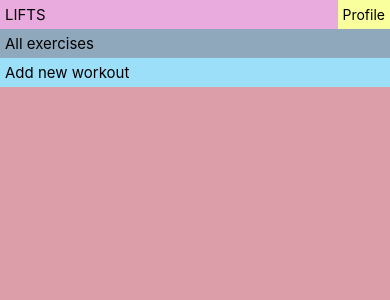
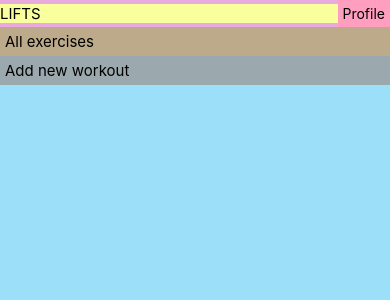
Before and after one commit to brsxt/LIFTS-dev, a React Native app: screen / in a window 390 px wide. Shown: the top 300 px of the page. Built offline with nearby package versions, Linux system fonts and the light colour scheme.

Commit message:
custom titles

```diff
--- a/App.tsx
+++ b/App.tsx
@@ -1,62 +1,10 @@
-import { SafeAreaView, View, StatusBar } from 'react-native';
-import { useState } from 'react';
-
-import Exercise from './screens/exercise';
-import ExerciseList from './screens/exerciseList';
-import DayList from './screens/dayList';
-import Item from './components/item';
-import ExerciseSettings from './screens/exerciseSettings';
-import DaySettings from './screens/daySettings';
-import { navigatorProps } from './utils/types';
-import Confirm from './screens/confirm';
-import Profile from './screens/profile';
-import { ContextProvider } from './context';
-import { getStyle } from './utils/styles';
-import Button from './components/button';
-import { exportData } from './storage/_helpers';
-import JSON from './screens/json';
-
-exportData()
+import ContextProvider from './app/context';
+import Navigator from './app/navigator';
 
 export default function App() {
-    //page and props are arrays to implement back functionality
-    const [page, setPage] = useState(['DayList']);
-    const [props, setProps] = useState([{}]);
-    const [title, setTitle] = useState('LIFTS');
-    const [headerRight, setHeaderRight] = useState<React.JSX.Element|undefined>(undefined);
-    const getPage = (): string => page[page.length-1];
-    const newPage = (s: string): void => setPage([...page, s]);
-    const getProps = (): navigatorProps => props[props.length-1];
-    const newProps = (p: navigatorProps): void => setProps([...props, p]);
-    const goBack = (x:number=1): void => {
-        if (x < 1)
-            throw new Error(`Bad back parameter: ${1}`);
-        setPage((a) => a.slice(0, -x));
-        setProps((a) => a.slice(0, -x));
-    }
     return (
         <ContextProvider>
-            <SafeAreaView style={{width: '100%', height: '100%', marginTop:StatusBar.currentHeight}}>
-                <View style={[getStyle(), {flexDirection: 'row'}]}>
-                        {page.length > 1 && <Button title='Back' onPress={() => goBack(1)}/>}
-                        <Item
-                            text={title}
-                        />
-                        {headerRight}
-                </View>
-                <View
-                    style={[getStyle(), {flex: 1}]}
-                >
-                    {getPage() == 'DayList' && <DayList newPage={newPage} newProps={newProps} getProps={getProps} setTitle={setTitle} setHeaderRight={setHeaderRight} goBack={goBack}/>}
-                    {getPage() == 'ExerciseList' && <ExerciseList newPage={newPage} newProps={newProps} getProps={getProps} setTitle={setTitle} setHeaderRight={setHeaderRight} goBack={goBack}/>}
-                    {getPage() == 'Exercise' && <Exercise newPage={newPage} newProps={newProps} getProps={getProps} setTitle={setTitle} setHeaderRight={setHeaderRight} goBack={goBack}/>}
-                    {getPage() == 'ExerciseSettings' && <ExerciseSettings newPage={newPage} newProps={newProps} getProps={getProps} setTitle={setTitle} setHeaderRight={setHeaderRight} goBack={goBack}/>}
-                    {getPage() == 'DaySettings' && <DaySettings newPage={newPage} newProps={newProps} getProps={getProps} setTitle={setTitle} setHeaderRight={setHeaderRight} goBack={goBack}/>}
-                    {getPage() == 'Confirm' && <Confirm newPage={newPage} newProps={newProps} getProps={getProps} setTitle={setTitle} setHeaderRight={setHeaderRight} goBack={goBack}/>}
-                    {getPage() == 'Profile' && <Profile newPage={newPage} newProps={newProps} getProps={getProps} setTitle={setTitle} setHeaderRight={setHeaderRight} goBack={goBack}/>}
-                    {getPage() == 'JSON' && <JSON newPage={newPage} newProps={newProps} getProps={getProps} setTitle={setTitle} setHeaderRight={setHeaderRight} goBack={goBack}/>}
-                </View>
-            </SafeAreaView>
+            <Navigator/>
         </ContextProvider>
     );
 }
--- /dev/null
+++ b/app/navigator.tsx
@@ -0,0 +1,57 @@
+import { SafeAreaView, View, StatusBar, Text } from 'react-native';
+import { useState } from 'react';
+
+import Exercise from '../screens/exercise';
+import ExerciseList from '../screens/exerciseList';
+import DayList from '../screens/dayList';
+import ExerciseSettings from '../screens/exerciseSettings';
+import DaySettings from '../screens/daySettings';
+import { navigatorProps } from '../utils/types';
+import Confirm from '../screens/confirm';
+import Profile from '../screens/profile';
+import ContextProvider from './context';
+import { getStyle } from '../utils/styles';
+import Button from '../components/button';
+import JSON from '../screens/json';
+
+const Navigator: React.FC = () => {
+    const [title, setTitle] = useState('LIFTS');
+    const [page, setPage] = useState(['DayList']);
+    const [props, setProps] = useState([{}]);
+    const [headerRight, setHeaderRight] = useState<React.JSX.Element|undefined>(undefined);
+    const getPage = (): string => page[page.length-1];
+    const newPage = (s: string): void => setPage([...page, s]);
+    const getProps = (): navigatorProps => props[props.length-1];
+    const newProps = (p: navigatorProps): void => setProps([...props, p]);
+    const goBack = (x:number=1): void => {
+        if (x < 1)
+            throw new Error(`Bad back parameter: ${1}`);
+        setPage((a) => a.slice(0, -x));
+        setProps((a) => a.slice(0, -x));
+    }
+    return (
+        <ContextProvider>
+            <SafeAreaView style={{width: '100%', height: '100%', marginTop:StatusBar.currentHeight}}>
+                <View style={[getStyle(), {flexDirection: 'row', alignItems: 'center'}]}>
+                    {page.length > 1 && <Button title='Back' onPress={() => goBack(1)}/>}
+                    <Text style={[getStyle(), {flex: 1, fontSize: 15}]}>{title}</Text>
+                    {headerRight}
+                </View>
+                <View
+                    style={[getStyle(), {flex: 1}]}
+                >
+                    {getPage() == 'DayList' && <DayList newPage={newPage} newProps={newProps} getProps={getProps} setTitle={setTitle} setHeaderRight={setHeaderRight} goBack={goBack}/>}
+                    {getPage() == 'ExerciseList' && <ExerciseList newPage={newPage} newProps={newProps} getProps={getProps} setTitle={setTitle} setHeaderRight={setHeaderRight} goBack={goBack}/>}
+                    {getPage() == 'Exercise' && <Exercise newPage={newPage} newProps={newProps} getProps={getProps} setTitle={setTitle} setHeaderRight={setHeaderRight} goBack={goBack}/>}
+                    {getPage() == 'ExerciseSettings' && <ExerciseSettings newPage={newPage} newProps={newProps} getProps={getProps} setTitle={setTitle} setHeaderRight={setHeaderRight} goBack={goBack}/>}
+                    {getPage() == 'DaySettings' && <DaySettings newPage={newPage} newProps={newProps} getProps={getProps} setTitle={setTitle} setHeaderRight={setHeaderRight} goBack={goBack}/>}
+                    {getPage() == 'Confirm' && <Confirm newPage={newPage} newProps={newProps} getProps={getProps} setTitle={setTitle} setHeaderRight={setHeaderRight} goBack={goBack}/>}
+                    {getPage() == 'Profile' && <Profile newPage={newPage} newProps={newProps} getProps={getProps} setTitle={setTitle} setHeaderRight={setHeaderRight} goBack={goBack}/>}
+                    {getPage() == 'JSON' && <JSON newPage={newPage} newProps={newProps} getProps={getProps} setTitle={setTitle} setHeaderRight={setHeaderRight} goBack={goBack}/>}
+                </View>
+            </SafeAreaView>
+        </ContextProvider>
+    );
+}
+
+export default Navigator;
--- a/screens/dayList.tsx
+++ b/screens/dayList.tsx
@@ -22,6 +22,7 @@ const DayList: React.FC<screenProps> = (props: screenProps) => {
             />
         )
         loadDayList().then((result: number[]): void => { setDayList(result) });
+        props.setTitle('LIFTS');
     }, []);
     return (
         <FlatList
--- a/screens/exercise.tsx
+++ b/screens/exercise.tsx
@@ -41,8 +41,7 @@ const Exercise: React.FC<screenProps> = (props: screenProps) => {
                 setWeight(String(round(history[history.length-1].weight - extra)));
                 setReps(String(history[history.length-1].reps));
             }
-            let name: string = await loadExerciseName(props.getProps().exercise!);
-            props.setTitle(name);
+            props.setTitle(await loadExerciseName(props.getProps().exercise!));
         })();
     }, [])
     const tabs = [
--- a/screens/exerciseList.tsx
+++ b/screens/exerciseList.tsx
@@ -11,6 +11,7 @@ import Button from '../components/button';
 const ExerciseList: React.FC<screenProps> = (props: screenProps) => {
     const [exerciseList, setExerciseList] = useState<number[]>([]);
     useEffect(() => {
+        (async () => {
             if (props.getProps().day) {
                 props.setHeaderRight(
                     <Button
@@ -23,11 +24,13 @@ const ExerciseList: React.FC<screenProps> = (props: screenProps) => {
                         }}
                     />
                 )
+                props.setTitle(await loadDayName(props.getProps().day!));
             } else {
                 props.setHeaderRight(undefined);
+                props.setTitle('All exercises');
             }
+        })();
         props.getProps().loadExercises!().then((result) => setExerciseList(result));
-        if (props.getProps().day) loadDayName(props.getProps().day!);
     }, []);
     return (
         <FlatList
--- a/screens/profile.tsx
+++ b/screens/profile.tsx
@@ -6,7 +6,7 @@ import { loadBodyWeight, saveBodyWeight, saveTheme } from '../storage/profile';
 import InputNum from '../components/inputNum';
 import Selector from '../components/selector';
 import { STYLES, getStyle } from '../utils/styles';
-import { globalContext } from '../context';
+import { globalContext } from '../app/context';
 import Button from '../components/button';
 
 const Profile: React.FC<screenProps> = (props: screenProps) => {
--- a/utils/styles.tsx
+++ b/utils/styles.tsx
@@ -2,7 +2,7 @@ import { useContext } from 'react';
 import { StyleSheet } from 'react-native';
 
 import { globalStyle } from './types';
-import { globalContext } from '../context';
+import { globalContext } from '../app/context';
 
 const styles = StyleSheet.create({
     listItemText: {
```
Also changed, not shown: app/context.tsx (renamed from context.tsx, +5 -3 lines). Lines whose indentation alone changed are shown as unchanged.
